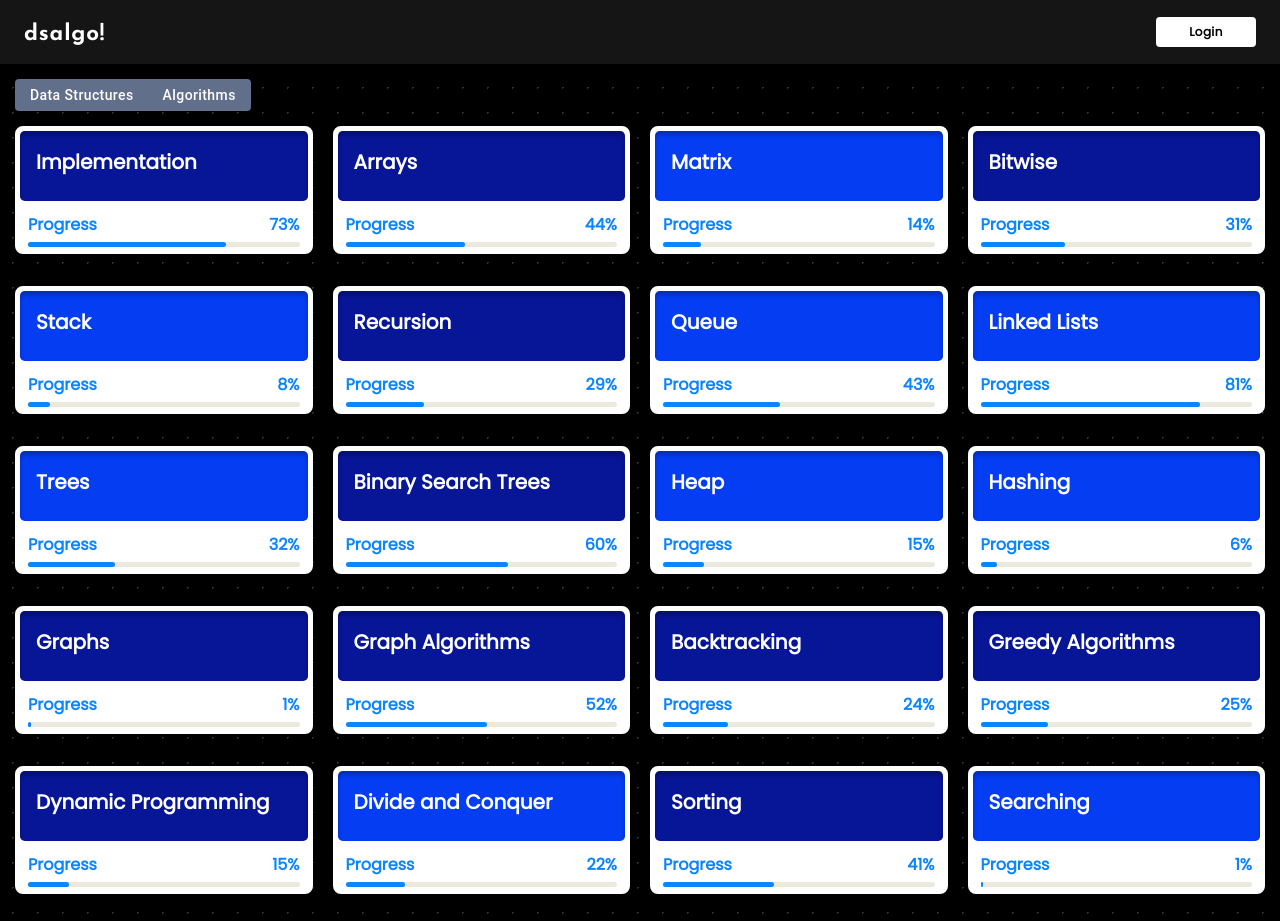
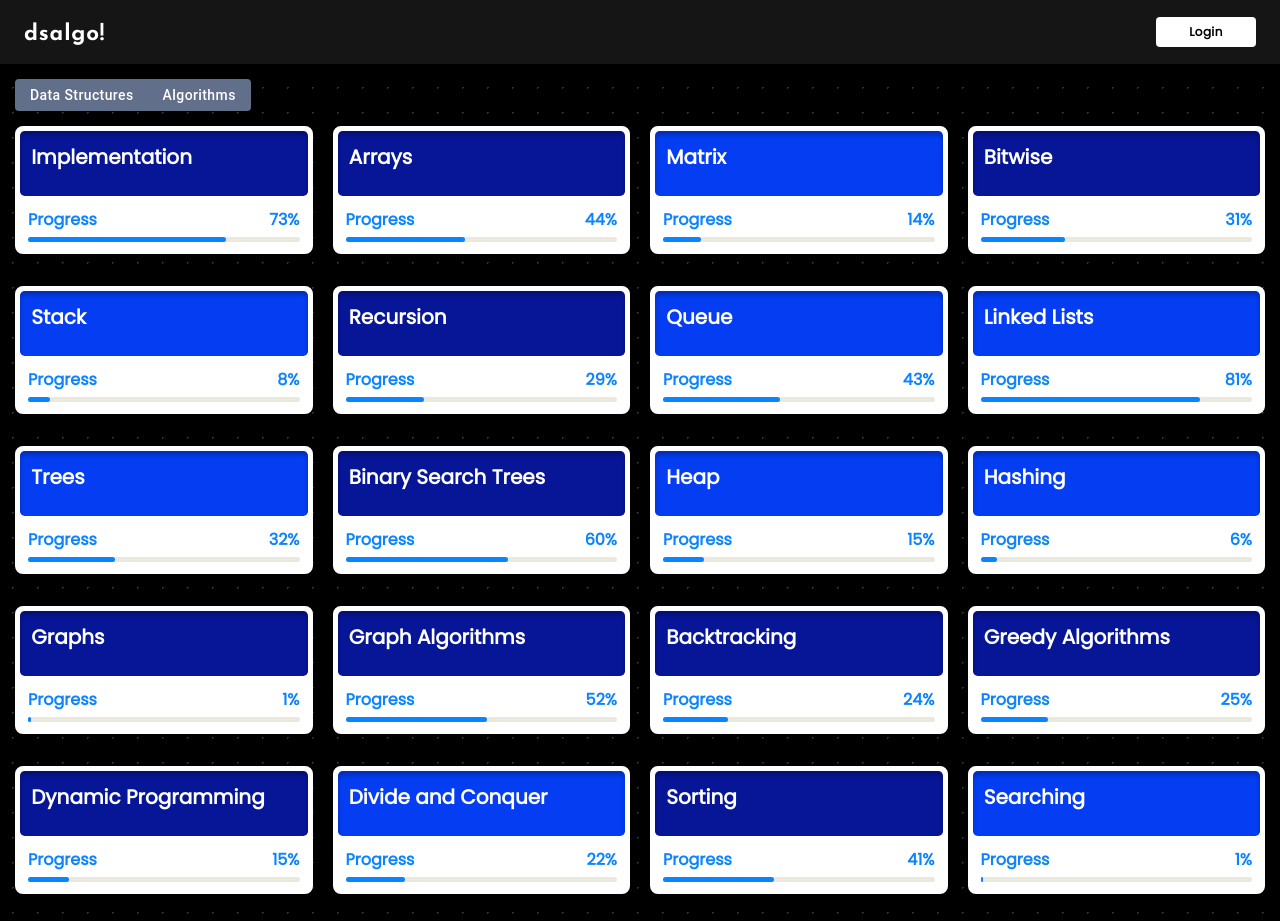
Before and after one commit to hmansh/binary-search-trees, a React (Create React App) app: page / in a window 1280 px wide. Built offline with nearby package versions, Linux system fonts and the light colour scheme.

Commit message:
Updated Card CSS

```diff
--- a/src/components/Card/QuestionCard.js
+++ b/src/components/Card/QuestionCard.js
@@ -23,10 +23,10 @@ const style = {
   },
   cardHeader: {
     borderRadius: "0.6vh",
-    height: "60%",
+    height: "55%",
   },
   topicTitle: {
-    padding: "0.6rem",
+    padding: "0.5rem",
     color: "white",
     textAlign: "left",
     fontSize: "1rem",
@@ -40,7 +40,7 @@ const style = {
     textAlign: "left",
   },
   cardLower: {
-    height: "41%",
+    height: "45%",
   },
 };
 
--- a/src/components/Card/TopicCard.js
+++ b/src/components/Card/TopicCard.js
@@ -18,11 +18,11 @@ const style = {
   },
   cardHeader: {
     borderRadius: "0.6vh",
-    height: "60%",
+    height: "55%",
     boxShadow: "inset 0px 4px 4px rgba(0, 0, 0, 0.25)",
   },
   topicTitle: {
-    padding: "1rem",
+    padding: "0.7rem",
     color: "white",
     fontWeight: "600",
     textAlign: "left",
@@ -36,7 +36,7 @@ const style = {
     textAlign: "left",
   },
   cardLower: {
-    height: '41%',
+    height: '45%',
   }
 };
 
```
